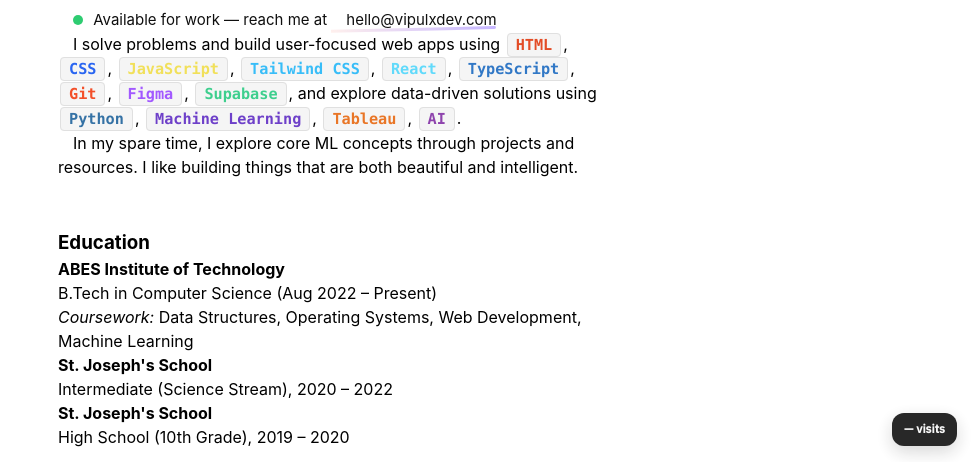
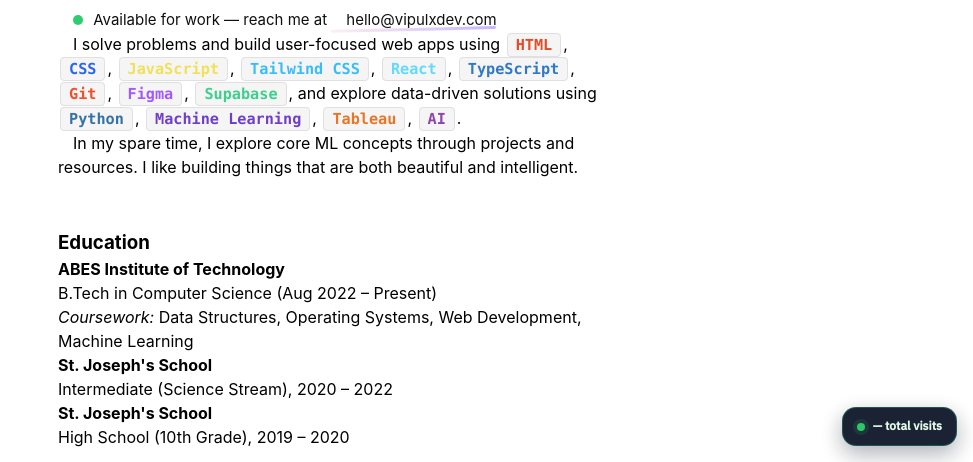
Before and after one commit to Vipul0052/Clear-Simple-Portfolio, a website: page index.html in a window 1280 px wide. Shown: the part 338-800 px from the top of the page, without its empty margins (307-1280 px from the left). Drawn offline with Linux system fonts and the light colour scheme; no server answers; files whose address does not match are found by name.

Commit message:
Updated the counter button

```diff
--- a/index.html
+++ b/index.html
@@ -130,8 +130,9 @@
         </div>
       </div>
     </main>
-      <div id="visit-badge" style="position:fixed;right:16px;bottom:16px;background:#111;color:#f7f7f7;padding:8px 12px;border-radius:12px;font:600 12px/1.4 'IBM Plex Sans',sans-serif;box-shadow:0 6px 18px rgba(0,0,0,0.18);opacity:0.9;">
-        <span id="visit-count">—</span> visits
+      <div id="visit-badge" style="position:fixed;right:16px;bottom:16px;background:#0f172a;color:#e2fbe8;padding:10px 14px;border-radius:14px;font:600 12px/1.4 'IBM Plex Sans',sans-serif;box-shadow:0 8px 22px rgba(15,23,42,0.35);opacity:0.95;display:flex;align-items:center;gap:8px;border:1px solid rgba(16,185,129,0.35);">
+        <span aria-hidden="true" style="width:8px;height:8px;border-radius:999px;background:#22c55e;display:inline-block;box-shadow:0 0 0 4px rgba(34,197,94,0.12);"></span>
+        <span><strong id="visit-count">—</strong> total visits</span>
       </div>
       <script type="module">
         const visitEl = document.getElementById('visit-count');
```
